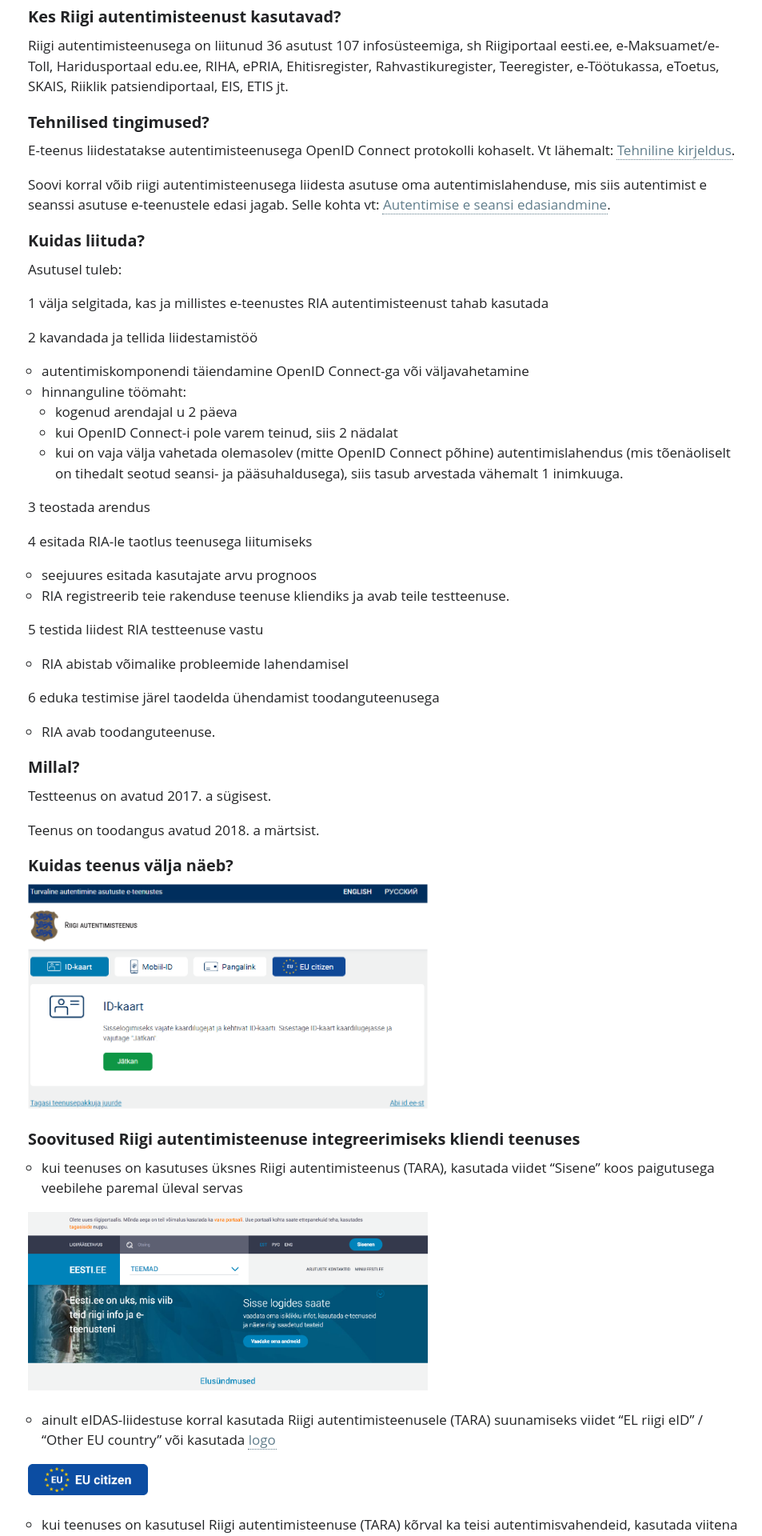
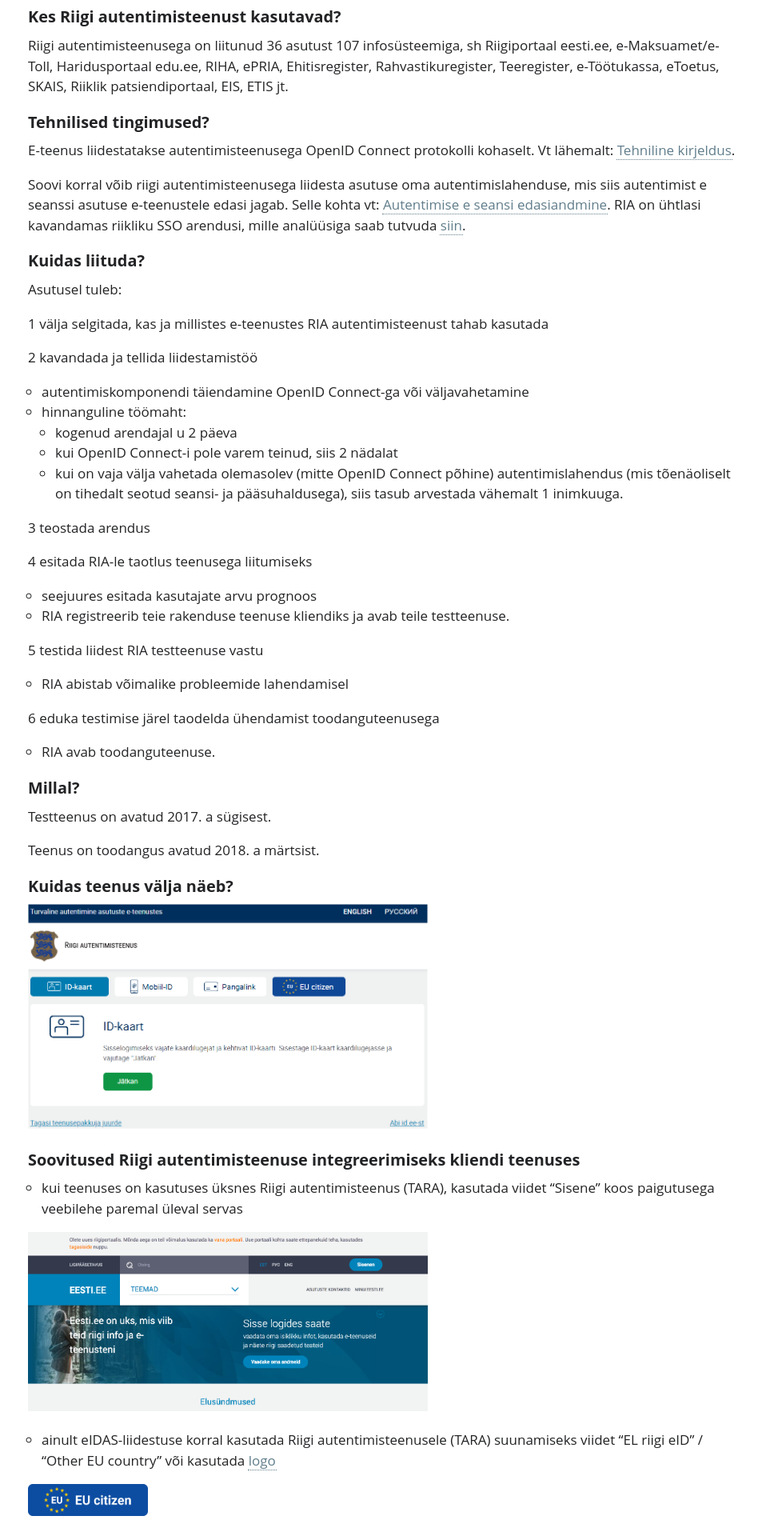
Before and after one commit to e-gov/TARA-Doku, a Jekyll site: the page built from Arikirjeldus.md, in a window 1280 px wide. Shown: the part 966-2886 px from the top of the page at 80% size, without its empty margins (323-1276 px from the left). Built offline with Jekyll 4.4.1, drawn with Linux system fonts in a browser that asks for light colours; our own code applies the rules of GitHub Pages for plain Markdown files.

Commit message:
Update Arikirjeldus.md

```diff
--- a/Arikirjeldus.md
+++ b/Arikirjeldus.md
@@ -41,7 +41,7 @@ Riigi autentimisteenusega on liitunud 36 asutust 107 infosüsteemiga, sh Riigipo
 
 E-teenus liidestatakse autentimisteenusega OpenID Connect protokolli kohaselt. Vt lähemalt: [Tehniline kirjeldus](TehnilineKirjeldus).
 
-Soovi korral võib riigi autentimisteenusega liidesta asutuse oma autentimislahenduse, mis siis autentimist e seanssi asutuse e-teenustele edasi jagab. Selle kohta vt: [Autentimise e seansi edasiandmine](Feder).
+Soovi korral võib riigi autentimisteenusega liidesta asutuse oma autentimislahenduse, mis siis autentimist e seanssi asutuse e-teenustele edasi jagab. Selle kohta vt: [Autentimise e seansi edasiandmine](Feder). RIA on ühtlasi kavandamas riikliku SSO arendusi, mille analüüsiga saab tutvuda [siin](Riikliku SSO tehniline analüüs).
 
 ## Kuidas liituda?
 
```
